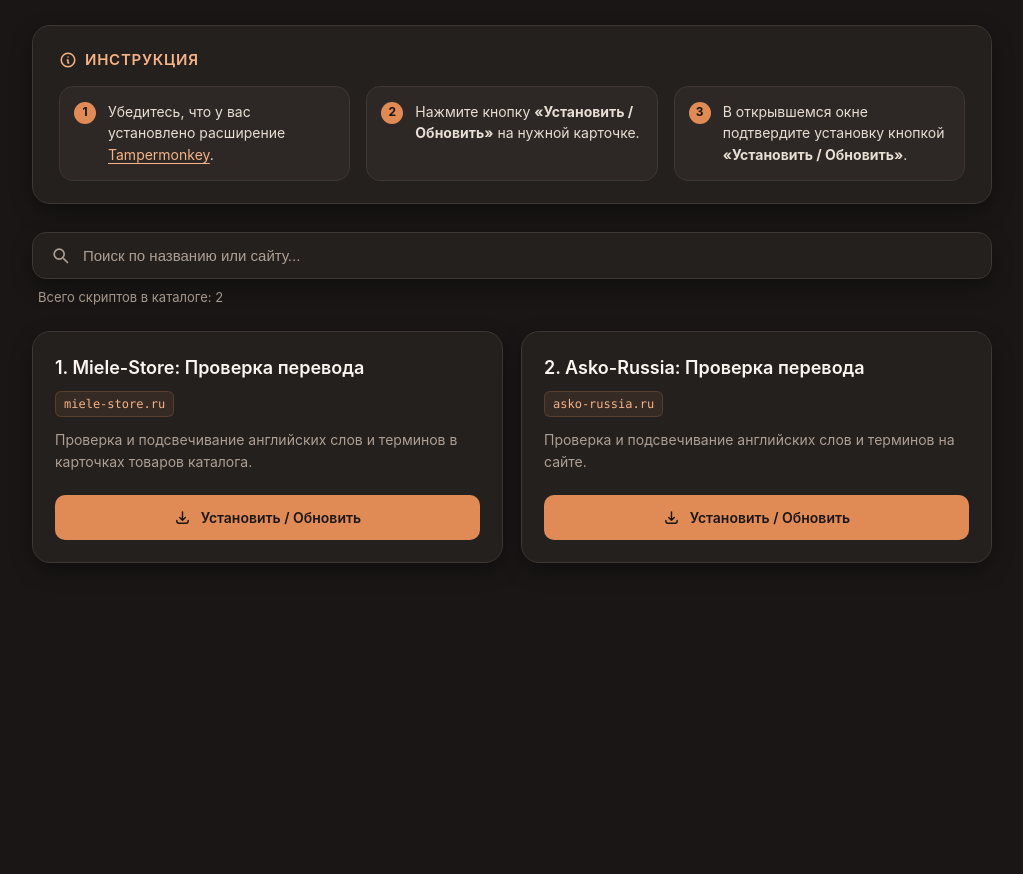
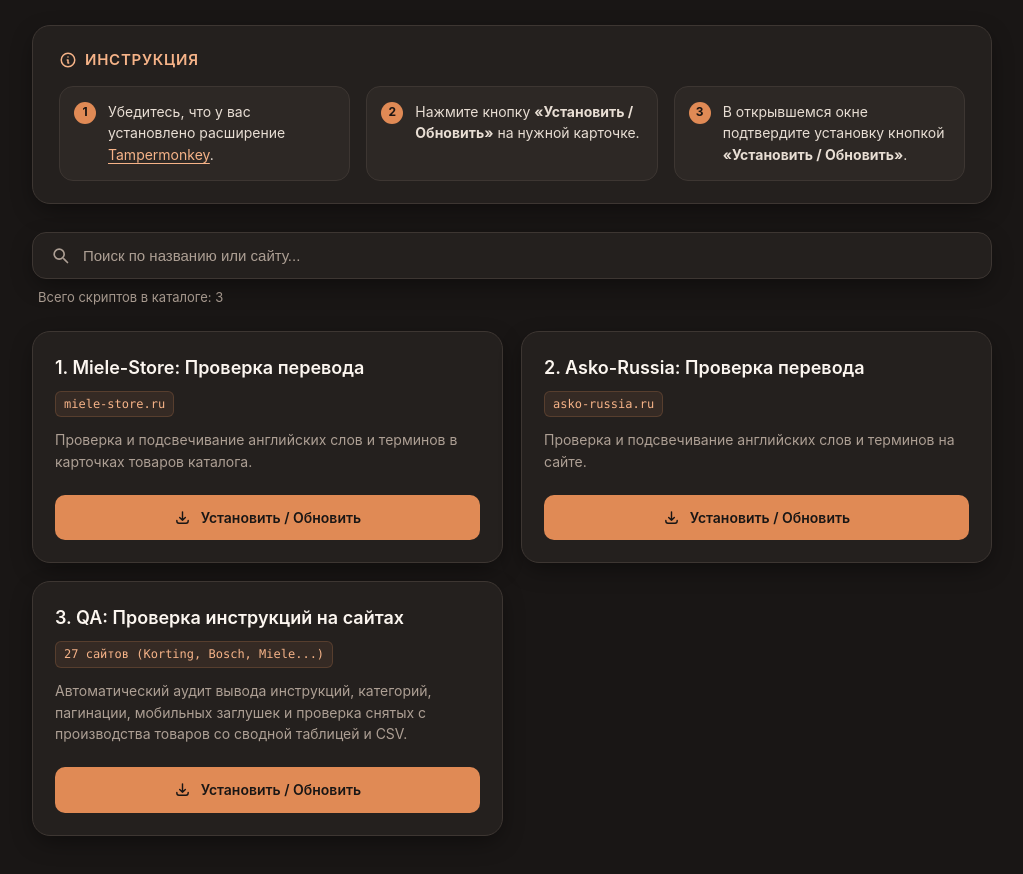
Before and after one commit to Lintervil/price-tools, a plain HTML site: page index.html in a window 1280 px wide. Shown: the part 164-1038 px from the top of the page, without its empty margins (128-1151 px from the left). Before the commit the page ends 800 px from the top, so only its background shows below. Drawn offline with Linux system fonts and the light colour scheme.

Commit message:
Update index.html

```diff
--- a/index.html
+++ b/index.html
@@ -412,6 +412,21 @@
         </a>
       </article>
 
+      <!-- Карточка 3: QA Аудит инструкций -->
+      <article class="script-card" data-search="qa проверка инструкций аудит pdf aeg asko blanco bonecrusher bosch dedietrich electrolux elicahome falmec gorenje graude hitachi insinkerator kaiser korting kuppers kuppersbusch l-rus maunfeld miele moikishop neff philips siemens sm-rus teka">
+        <div class="card-top">
+          <h2 class="card-title">3. QA: Проверка инструкций на сайтах</h2>
+          <span class="card-badge">27 сайтов (Korting, Bosch, Miele...)</span>
+        </div>
+        <p class="card-desc">Автоматический аудит вывода инструкций, категорий, пагинации, мобильных заглушек и проверка снятых с производства товаров со сводной таблицей и CSV.</p>
+        <a class="btn-install" href="./scripts/instruction-audit.user.js" target="_blank" rel="noopener">
+          <svg fill="none" stroke="currentColor" viewBox="0 0 24 24">
+            <path stroke-linecap="round" stroke-linejoin="round" stroke-width="2" d="M4 16v1a3 3 0 003 3h10a3 3 0 003-3v-1m-4-4l-4 4m0 0l-4-4m4 4V4"/>
+          </svg>
+          Установить / Обновить
+        </a>
+      </article>
+
     </main>
 
     <div id="notFound" class="not-found">
```
